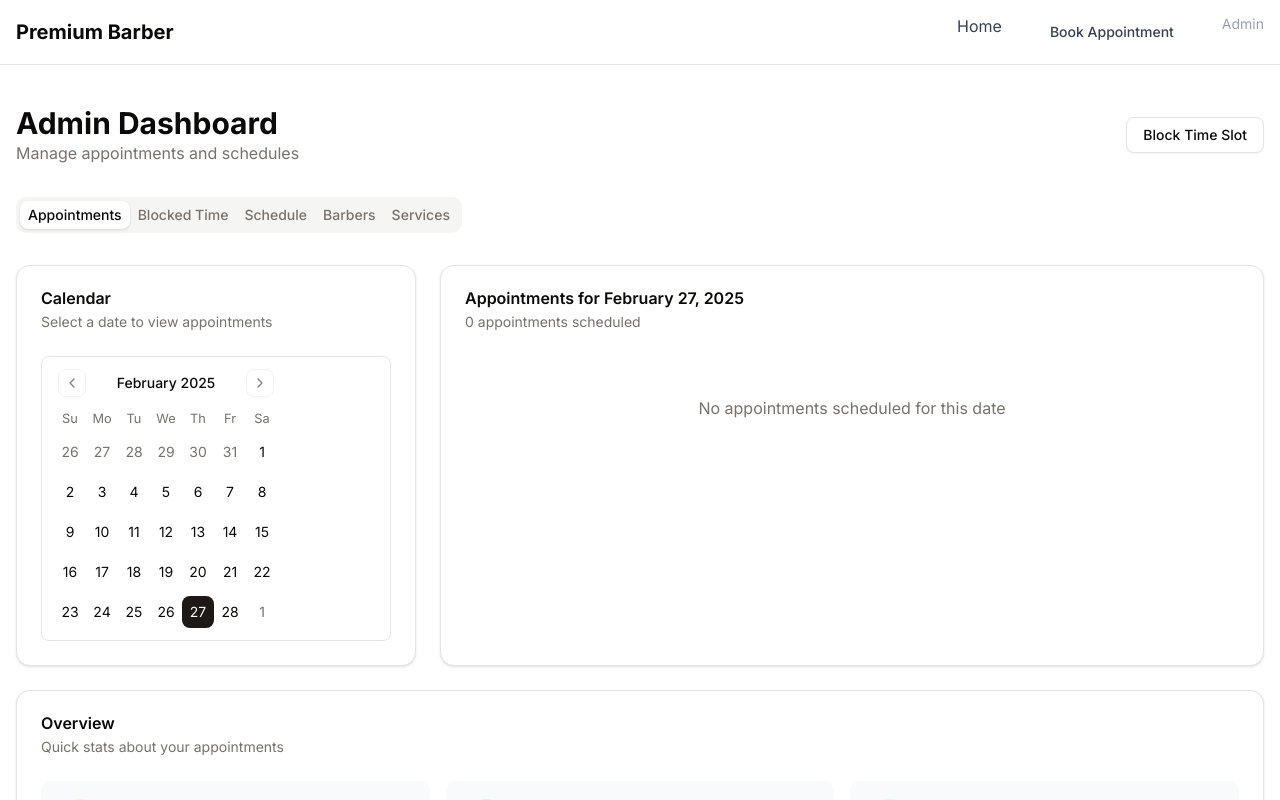
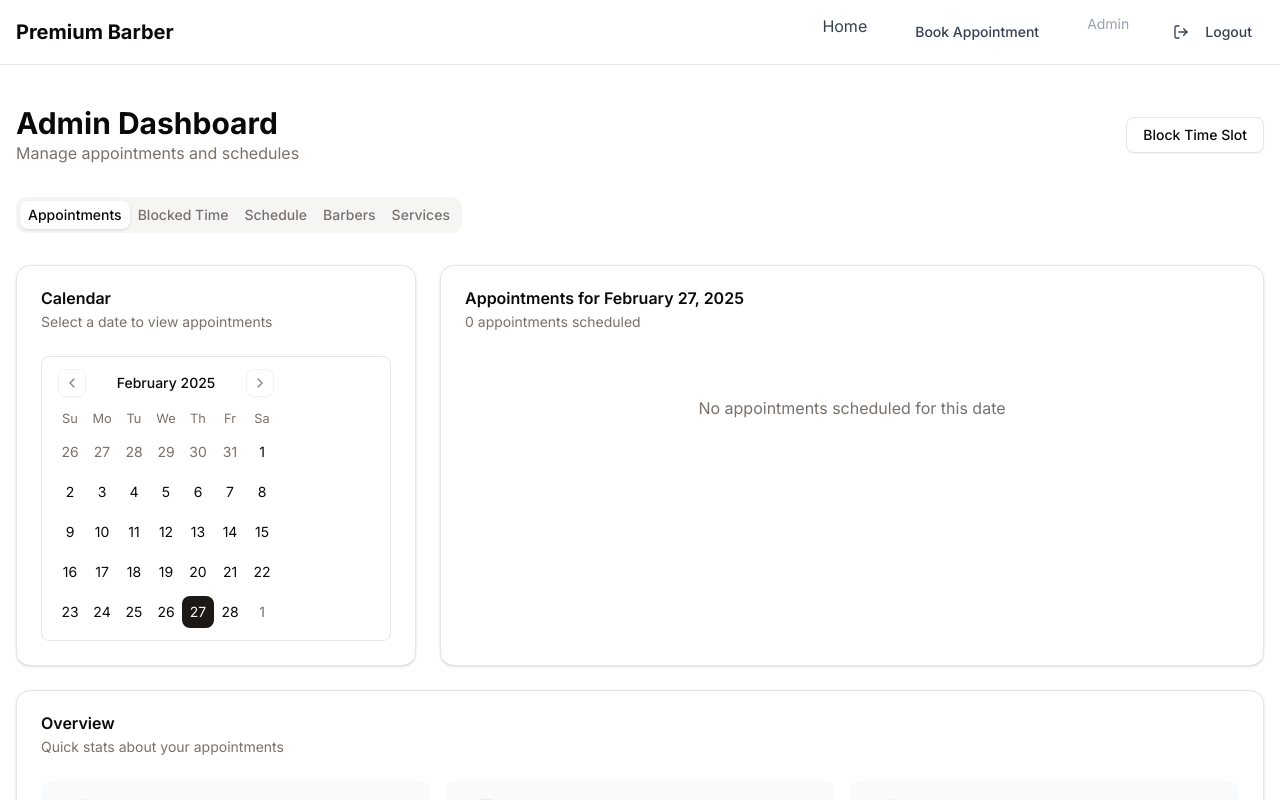
Before and after one commit to KabiruH/barber-appointment, a Next.js app: page /appointments in a window 1280 px wide. Shown: the top 800 px of the page. Built offline with nearby package versions, Linux system fonts and the light colour scheme.

Commit message:
added logout function

```diff
--- a/src/app/(admin)/(auth)/login/page.tsx
+++ b/src/app/(admin)/(auth)/login/page.tsx
@@ -56,7 +56,7 @@ export default function AdminLoginPage() {
 
       if (response.ok && result.success) {
         // Login successful
-        router.push('/admin/dashboard');
+        router.push('/appointments');
         router.refresh(); // Refresh the page to update auth state
       } else {
         // Login failed
--- a/src/components/layout/header.tsx
+++ b/src/components/layout/header.tsx
@@ -1,7 +1,53 @@
+"use client";
+
+import { useState, useEffect } from "react";
 import Link from "next/link";
+import { useRouter } from "next/navigation";
 import { Button } from "@/components/ui/button";
+import { LogOut } from "lucide-react";
 
 export default function Header() {
+  const [isLoggedIn, setIsLoggedIn] = useState(false);
+  const router = useRouter();
+
+  // Check if user is logged in (has auth cookie)
+  useEffect(() => {
+    const checkAuth = () => {
+      // In a real app, you'd use a more robust method to check authentication
+      // This simply checks if the auth-token cookie exists
+      const hasAuthCookie = document.cookie.split(';').some(item => item.trim().startsWith('auth-token='));
+      setIsLoggedIn(hasAuthCookie);
+    };
+
+    checkAuth();
+
+    // Add event listener for changes
+    window.addEventListener('focus', checkAuth);
+
+    return () => {
+      window.removeEventListener('focus', checkAuth);
+    };
+  }, []);
+
+  const handleLogout = async () => {
+    try {
+      const response = await fetch('/api/auth/logout', {
+        method: 'POST',
+        headers: {
+          'Content-Type': 'application/json',
+        },
+      });
+
+      if (response.ok) {
+        setIsLoggedIn(false);
+        router.push('/');
+        router.refresh(); // Refresh to update auth state
+      }
+    } catch (error) {
+      console.error('Logout error:', error);
+    }
+  };
+
   return (
     <header className="bg-white border-b">
       <div className="container mx-auto px-4">
@@ -12,11 +58,50 @@ export default function Header() {
             <Button asChild variant="ghost" className="text-gray-700 hover:text-amber-600">
               <Link href="/book">Book Appointment</Link>
             </Button>
+
+            {isLoggedIn ? (
+              <>
+                <Button asChild variant="ghost" className="text-gray-700 hover:text-amber-600">
+                  <Link href="/appointments">Dashboard</Link>
+                </Button>
+                <Button
+                  variant="ghost"
+                  className="text-gray-700 hover:text-amber-600 flex items-center"
+                  onClick={handleLogout}
+                >
+                  <LogOut className="mr-2 h-4 w-4" />
+                  Logout
+                </Button>
+              </>
+            ) : (
               <Link href="/login" className="text-gray-400 text-sm hover:text-gray-700">Admin</Link>
+            )}
+             <Button
+                  variant="ghost"
+                  className="text-gray-700 hover:text-amber-600 flex items-center"
+                  onClick={handleLogout}
+                >
+                  <LogOut className="mr-2 h-4 w-4" />
+                  Logout
+                </Button>
           </nav>
-            <Button asChild className="md:hidden bg-amber-500 hover:bg-amber-600 text-black">
+
+          {/* Mobile view */}
+          <div className="flex items-center space-x-4 md:hidden">
+            {isLoggedIn && (
+              <Button
+                variant="ghost"
+                size="icon"
+                className="text-gray-700"
+                onClick={handleLogout}
+              >
+                <LogOut className="h-5 w-5" />
+              </Button>
+            )}
+            <Button asChild className="bg-amber-500 hover:bg-amber-600 text-black">
               <Link href="/book">Book Now</Link>
             </Button>
+          </div>
         </div>
       </div>
     </header>
```
Also changed, not shown: src/app/api/auth/login/route.ts (renamed from src/app/api/(auth)/login/route.ts), src/app/api/auth/logout/route.ts (renamed from src/app/api/(auth)/logout/route.ts). Lines whose indentation alone changed are shown as unchanged.
